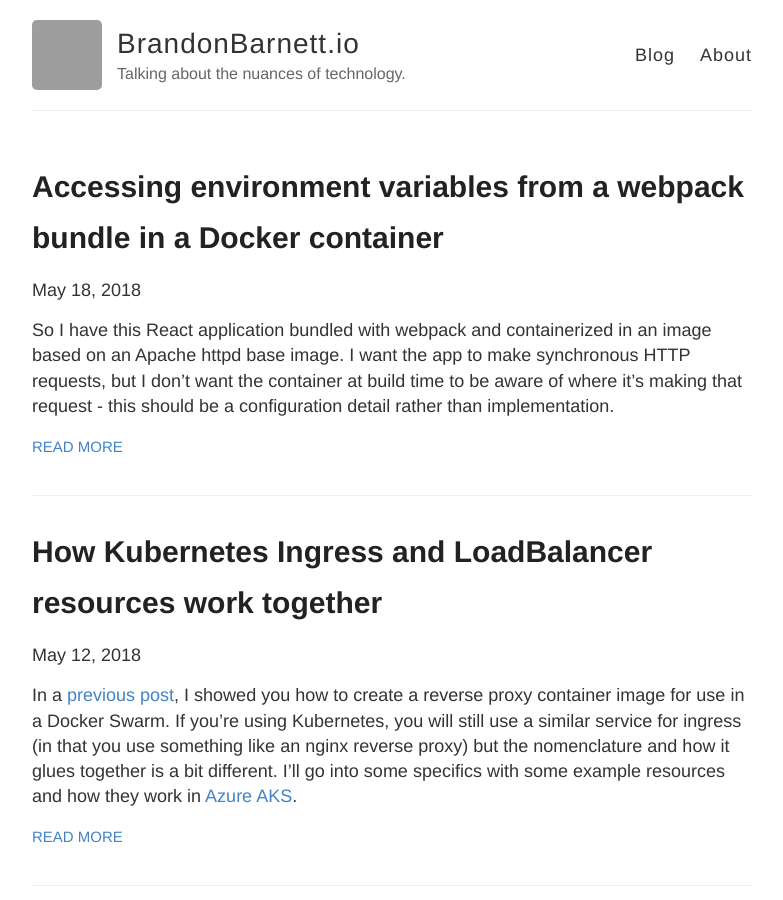
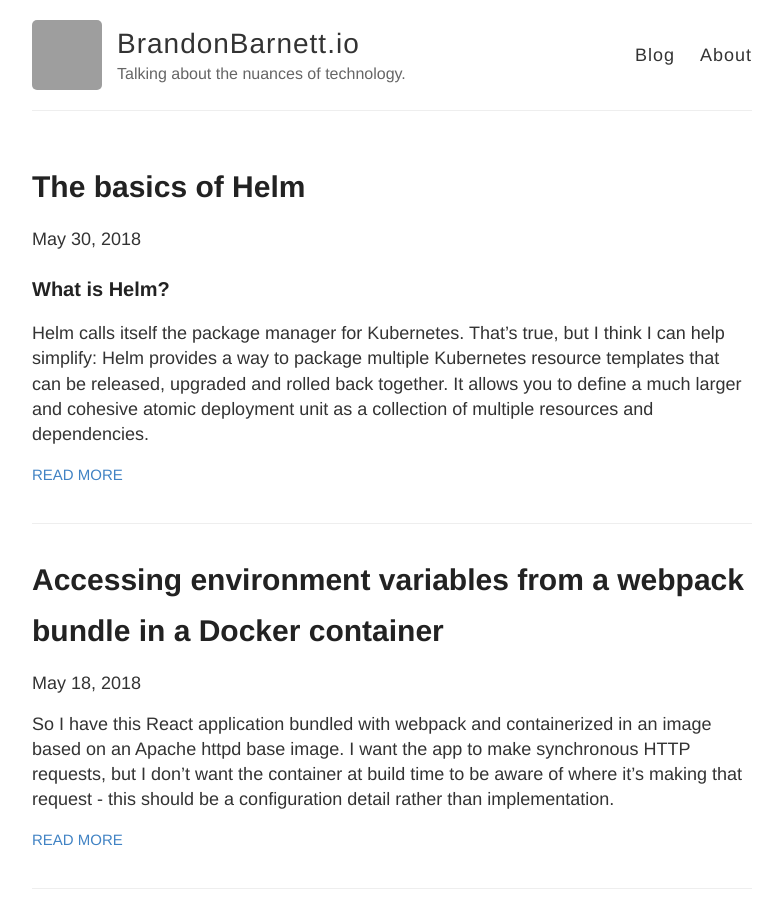
Before and after one commit to brbarnett/brbarnett.github.io, a Jekyll site: the page built from index.html, in a window 1280 px wide and 900 px high. Shown: the whole window, without its empty margins (248-1031 px from the left). Built offline with Jekyll 4.4.1, drawn with Linux system fonts in a browser that asks for light colours; some of the changed lines change nothing that is shown; grey boxes are pictures that could not be loaded.

Commit message:
Content update, file name change

````diff
--- a/_posts/helm.md
+++ b/_posts/2018-5-30-the-basics-of-helm.md
@@ -5,7 +5,7 @@ tags: helm kubernetes docker
 ---
 
 ### What is Helm?
-Helm calls itself the package manager for Kubernetes. That's true, but I think I can help simplify: Helm provides a way to package multiple Kubernetes resource templates that can be released, upgraded and rolled back together. It allows you to define a much larger atomic deployment unit as a collection of multiple resources and dependency that make sense to version and deploy together.
+Helm calls itself the package manager for Kubernetes. That's true, but I think I can help simplify: Helm provides a way to package multiple Kubernetes resource templates that can be released, upgraded and rolled back together. It allows you to define a much larger and cohesive atomic deployment unit as a collection of multiple resources and dependencies.
 
 ### Packaging Kubernetes resources with Helm
 Helm requires a specific filesystem structure in order to work correctly. As of the time of writing, the following is the structure of a Helm chart:
@@ -27,7 +27,7 @@ Let's use a true example - this post is based on the following GitHub repository
 
 There is a collection of Kubernetes resource manifest files in the `./templates` directory that will all get deployed at the same time as a release.
 
-Before we get started, make sure `kubectl` is pointing at the correct Kubernetes instance with `kubectl cluster-info`, then initialize Helm:
+Before we get started, make sure `kubectl` is pointing at the correct Kubernetes instance with `kubectl config current-context`, then initialize Helm:
 
 ```
 helm init --upgrade --service-account default   # required, otherwise you get a 'no available release name' error
@@ -44,7 +44,7 @@ helm install ./helm-charts/src/todo-app \
     --set web.replicas=6
 ```
 
-What's with the `--set web.replicas=6`? Helm templates are not exactly Kubernetes resource manifests, but rather templates for them. It allows you to pass in configurable variables that dynamically render in final manifests prior to release. In this case, I have a value in my #### TODO ####
+What's with the `--set web.replicas=6`? Helm templates are not exactly Kubernetes resource manifests, but rather templates for them. It allows you to pass in configurable variables that dynamically render in final manifests prior to release. In this case, I have a value in my `values.yaml` file that the `--set` keyword is overriding.
 
 ### Upgrading a release
 
````
